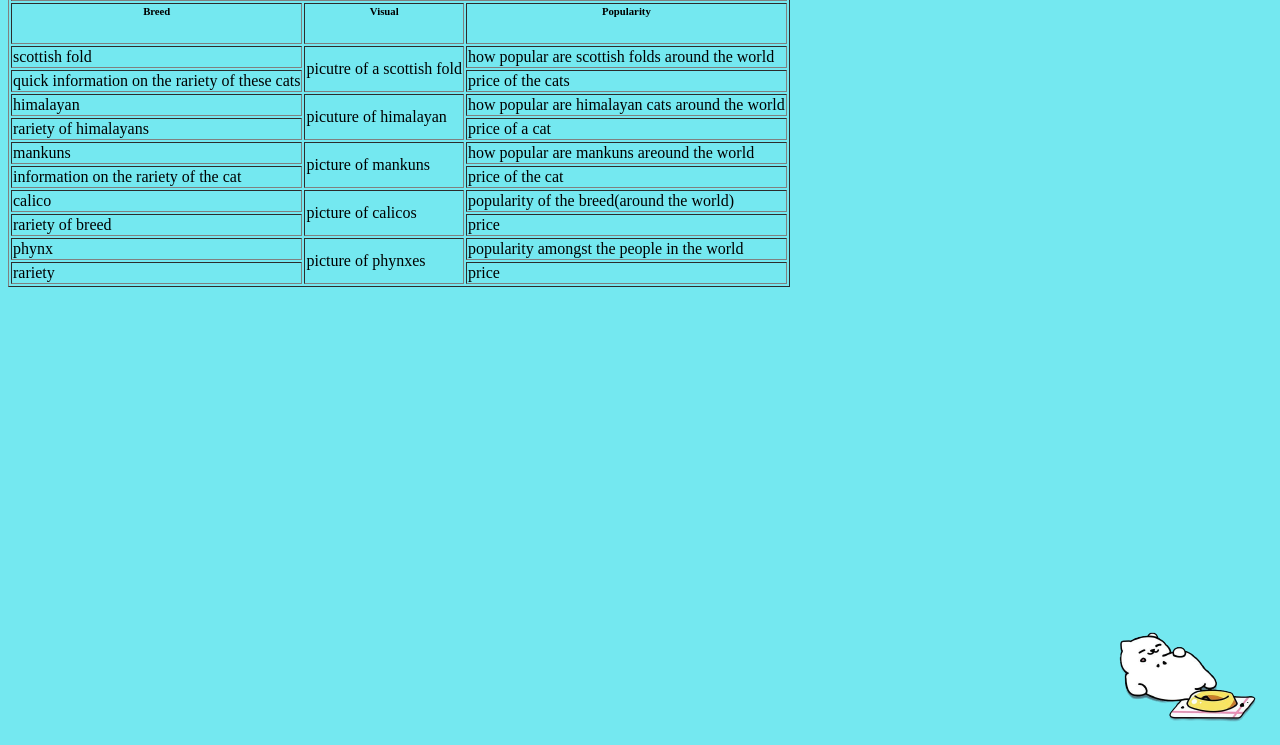
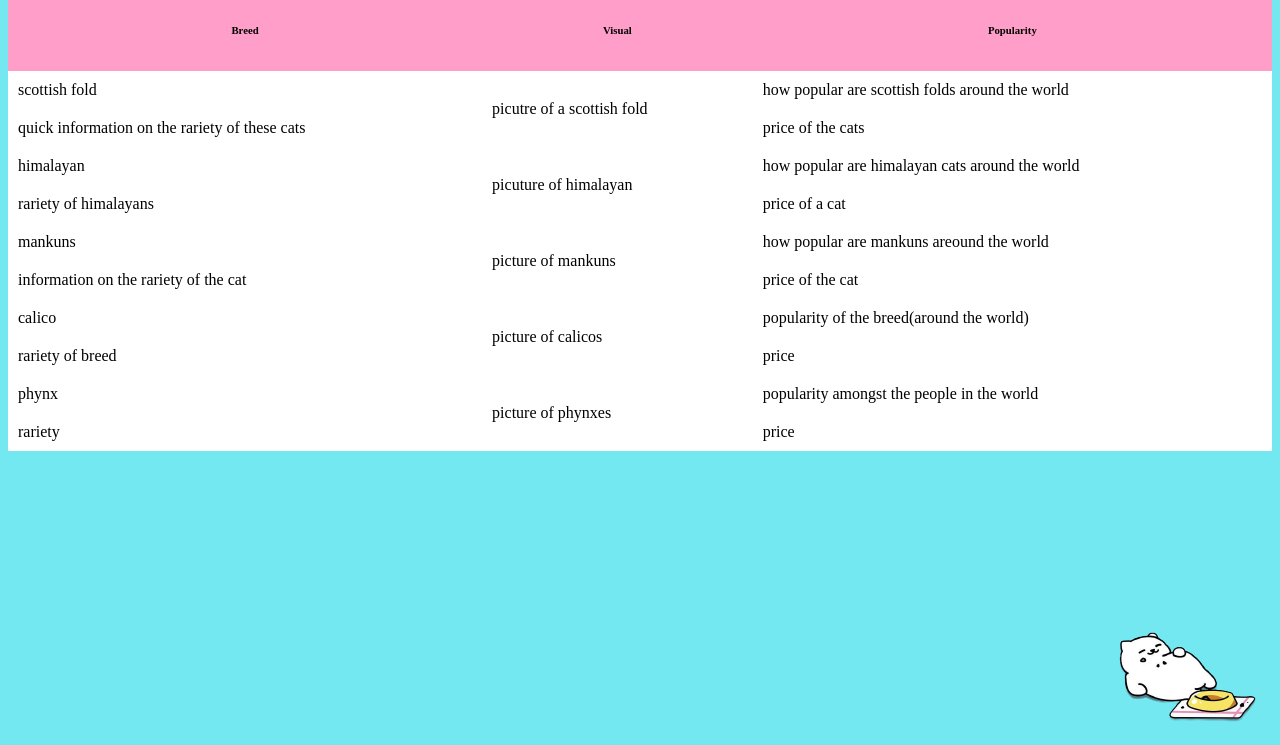
Before and after one commit to klaSakmi/soup, a plain HTML site: page index.html in a window 1280 px wide. Shown: the part 55-800 px from the top of the page. Drawn offline with Linux system fonts and the light colour scheme.

Commit message:
Update index.html

```diff
--- a/index.html
+++ b/index.html
@@ -10,13 +10,31 @@
        background-attachment: fixed;
       }
       h1 {
-        color: red;
+        color: #572852;
         font-size: 28pt;
+      }
+      h2 {
+        color: #F3B03D;
+        font-size: 24pt;
+      }
+      table {
+       border-collapse: collapse;
+       width: 100%;
+      }
+      th, td {
+       text-align: middle;
+       padding: 10px;
+      }
+      tr {
+        background-color: white;
+      }
+      th {
+        background-color: #FF9EC8;
       }
     </style>
   </head>
   <body>
-    <table border=1px>
+    <table>
       <tr>
         <th colspan=4><h3>Cats</h3></th>
       </tr>
```
